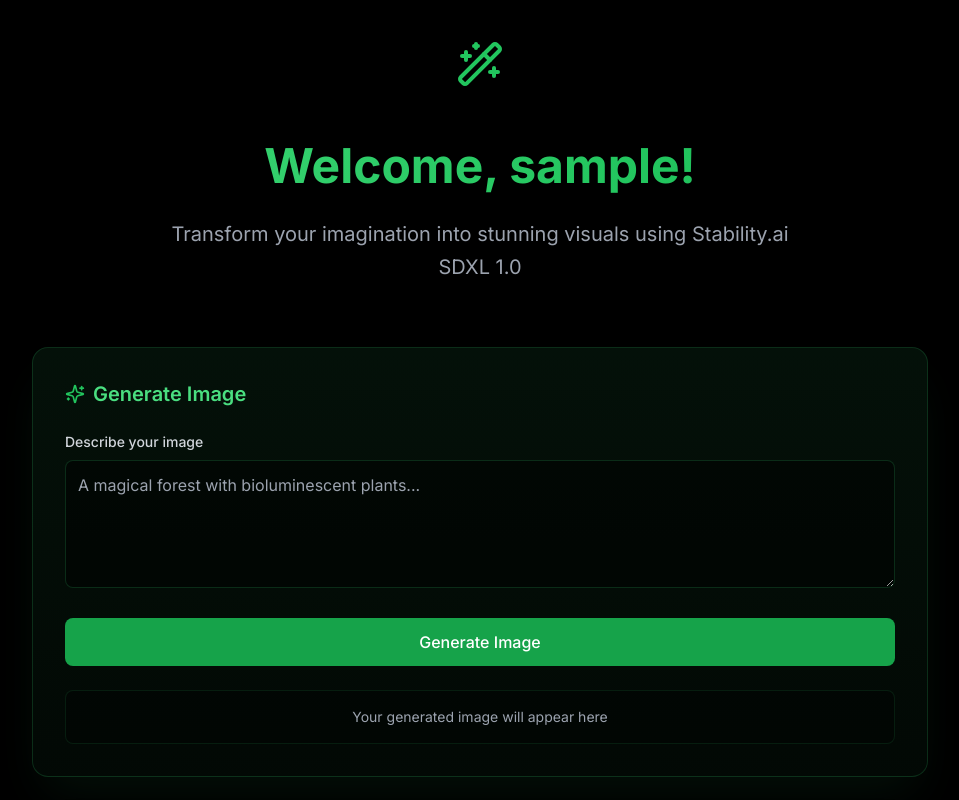
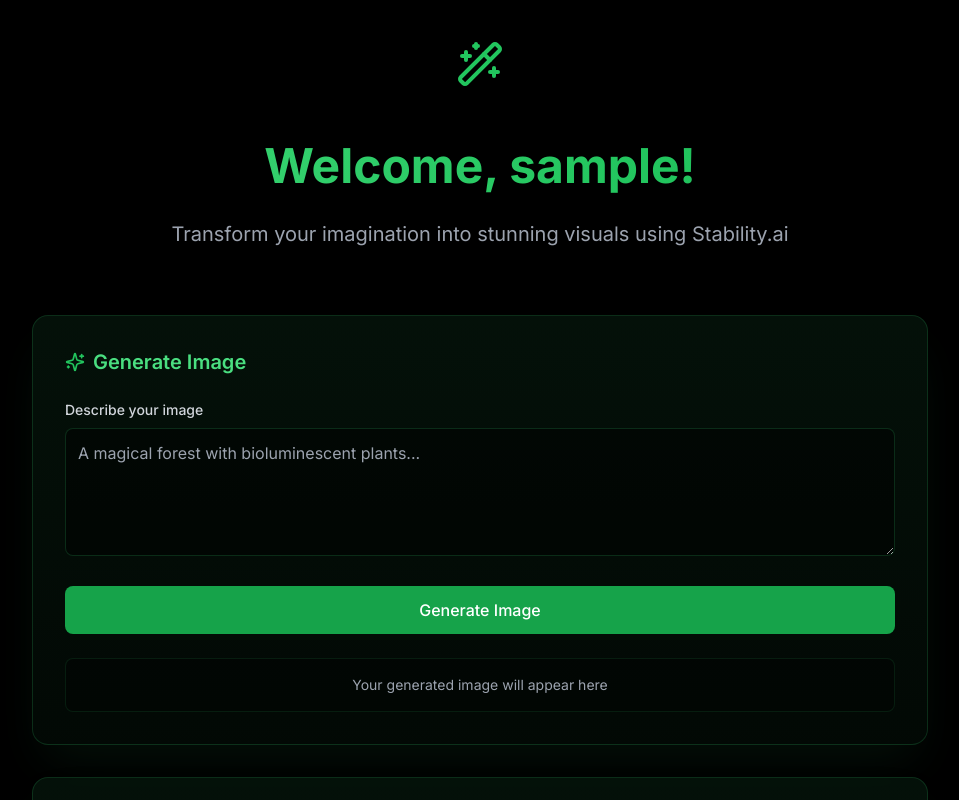
Before and after one commit to Salakche/Diffusion-Project, a Next.js app: page / in a window 1280 px wide. Shown: the top 800 px of the page, without its empty margins (160-1119 px from the left). Built offline with nearby package versions, Linux system fonts and the light colour scheme; sample sign-in values are in the browser's storage.

Commit message:
UI Text update

```diff
--- a/src/app/page.tsx
+++ b/src/app/page.tsx
@@ -67,7 +67,7 @@
           </h1>
 
           <p className="text-xl text-gray-400 max-w-2xl mx-auto leading-relaxed">
-            Transform your imagination into stunning visuals using Stability.ai SDXL 1.0
+            Transform your imagination into stunning visuals using Stability.ai
           </p>
         </div>
 
```
